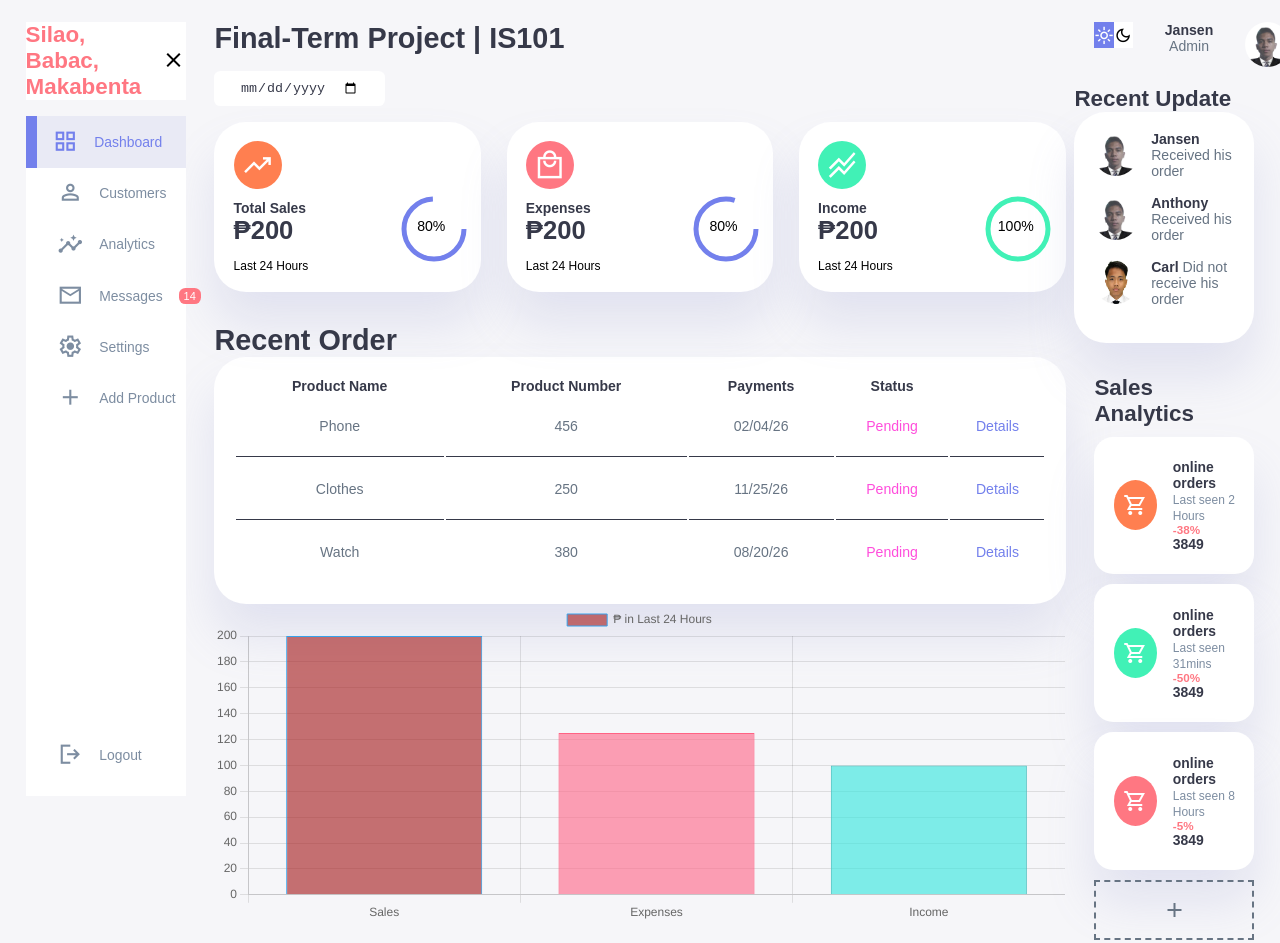
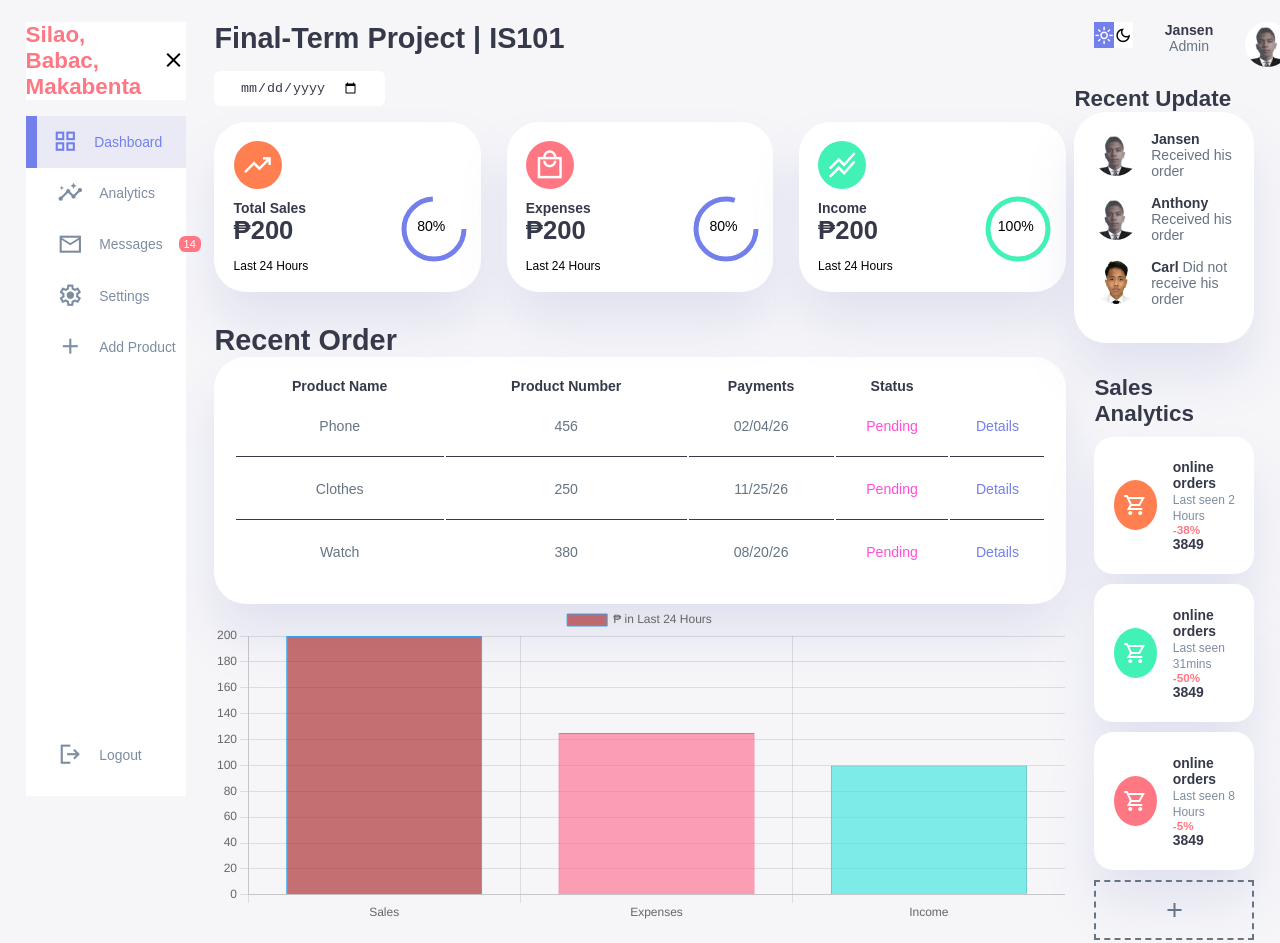
Before and after one commit to Jansenityyyy/IS101, a plain HTML site: page index.html in a window 1280 px wide. Drawn offline with nearby package versions, Linux system fonts and the light colour scheme.

Commit message:
Update index.html

```diff
--- a/index.html
+++ b/index.html
@@ -28,11 +28,6 @@
                 <a href="#"class="active">
                     <span class="material-symbols-sharp">grid_view</span>
                     <h3>Dashboard</h3>
-                </a>
-
-                <a href="#">
-                    <span class="material-symbols-sharp">person_outline</span>
-                    <h3>Customers</h3>
                 </a>
 
                 <a href="#">
```
